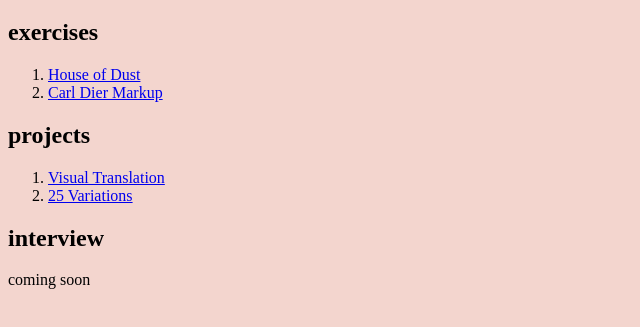
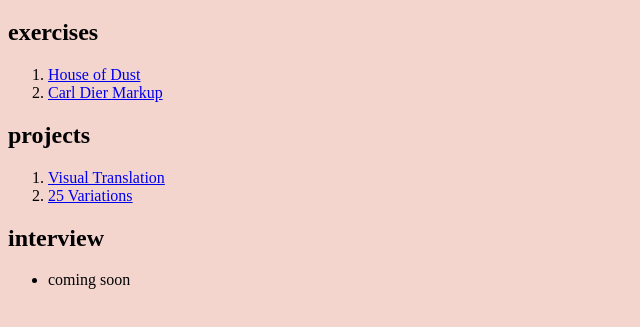
Before and after one commit to ssukin/interactive, a plain HTML site: page index.html in a window 1280 px wide. Shown: the part 61-388 px from the top of the page, without its empty margins (0-640 px from the left). Drawn offline with Linux system fonts and the light colour scheme.

Commit message:
edited index

```diff
--- a/index.html
+++ b/index.html
@@ -24,8 +24,9 @@
   </ol>
 
   <h2>interview</h2>
-  coming soon
-  </p>
+  <ul>
+  <li>coming soon</li>
+  </ul>
 
 </body>
 
```
